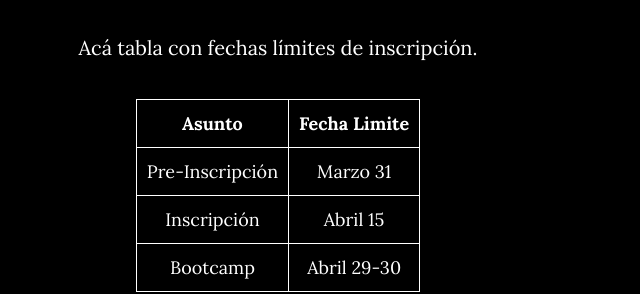
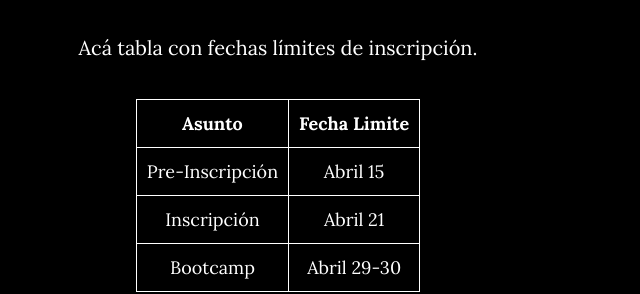
Before and after one commit to PythonBootcampUniandes/pythonbootcampuniandes.github.io, a website: page index.html in a window 1280 px wide. Shown: the part 2329-2623 px from the top of the page, 362-1002 px from the left. Drawn offline with nearby package versions, Linux system fonts and the light colour scheme; some packages are replaced by stand-ins of ours.

Commit message:
Update index.html

```diff
--- a/index.html
+++ b/index.html
@@ -143,11 +143,11 @@
             </tr>
             <tr>
               <td>Pre-Inscripción</td>
-              <td>Marzo 31</td>
+              <td>Abril 15</td>
             </tr>
             <tr>
               <td>Inscripción</td>
-              <td>Abril 15</td>
+              <td>Abril 21</td>
             </tr>
             <tr>
               <td>Bootcamp</td>
```
